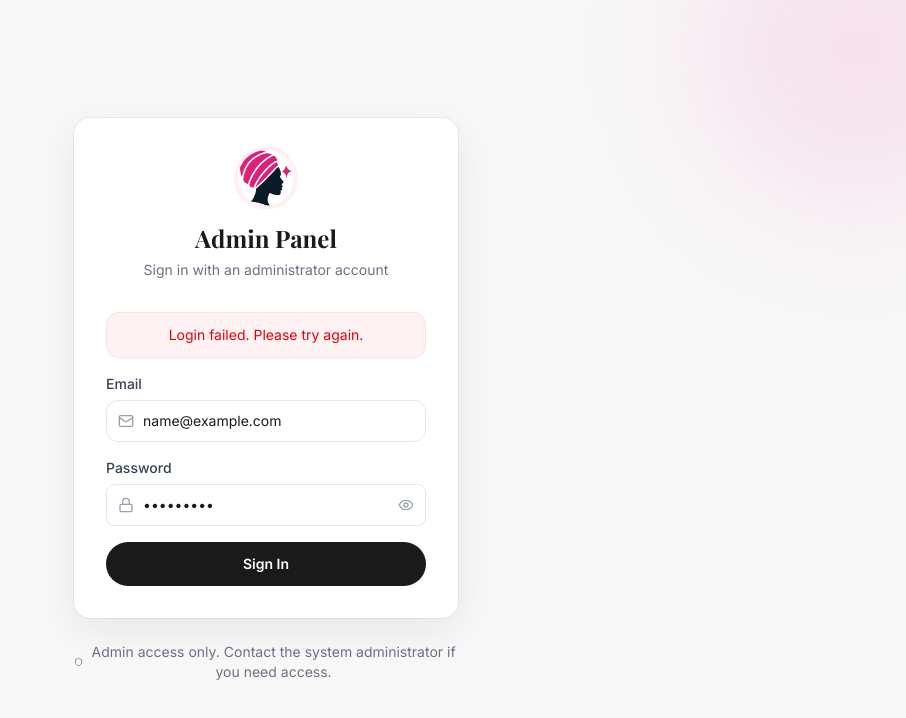
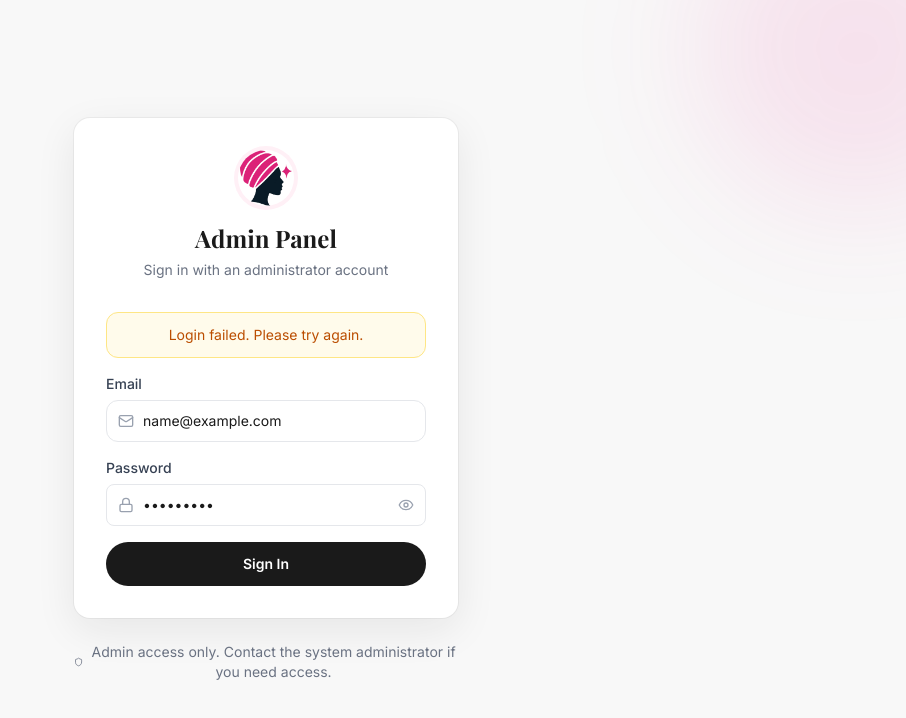
Before and after one commit to AlaffiaM/mayden-money-mind, a React (Vite) app in the folder client/: page /admin/login in a window 1280 px wide. Both pictures are taken after typing "name@example.com", "Sample123" into the empty fields and a click on the button "Sign In". Shown: the top 718 px of the page, without its empty margins (374-1280 px from the left). Built offline with nearby package versions, Linux system fonts and the light colour scheme; no server answers.

Commit message:
Update AdminLogin.jsx

```diff
--- a/client/src/pages/admin/AdminLogin.jsx
+++ b/client/src/pages/admin/AdminLogin.jsx
@@ -25,21 +25,30 @@ export default function AdminLogin() {
       subtitle="Sign in with an administrator account"
       footer={
         <span className="flex items-center justify-center gap-1.5">
-          <Shield size={12} /> Admin access only. Contact the system administrator if you need access.
+          <Shield size={12} /> Admin access only. Contact the system
+          administrator if you need access.
         </span>
       }
     >
       <form onSubmit={handleSubmit} className="space-y-4">
         {error && (
-          <div className="rounded-xl border border-red-100 bg-red-50 p-3 text-center text-sm text-red-600">
+          <div className="rounded-xl border border-amber-200 bg-amber-50 p-3 text-center text-sm text-amber-700">
             {error}
           </div>
         )}
 
         <div>
-          <label htmlFor="email" className="mb-1.5 block text-sm font-medium text-gray-700">Email</label>
+          <label
+            htmlFor="email"
+            className="mb-1.5 block text-sm font-medium text-gray-700"
+          >
+            Email
+          </label>
           <div className="relative">
-            <Mail size={16} className="absolute left-3 top-1/2 -translate-y-1/2 text-gray-400" />
+            <Mail
+              size={16}
+              className="absolute left-3 top-1/2 -translate-y-1/2 text-gray-400"
+            />
             <input
               id="email"
               type="email"
```
